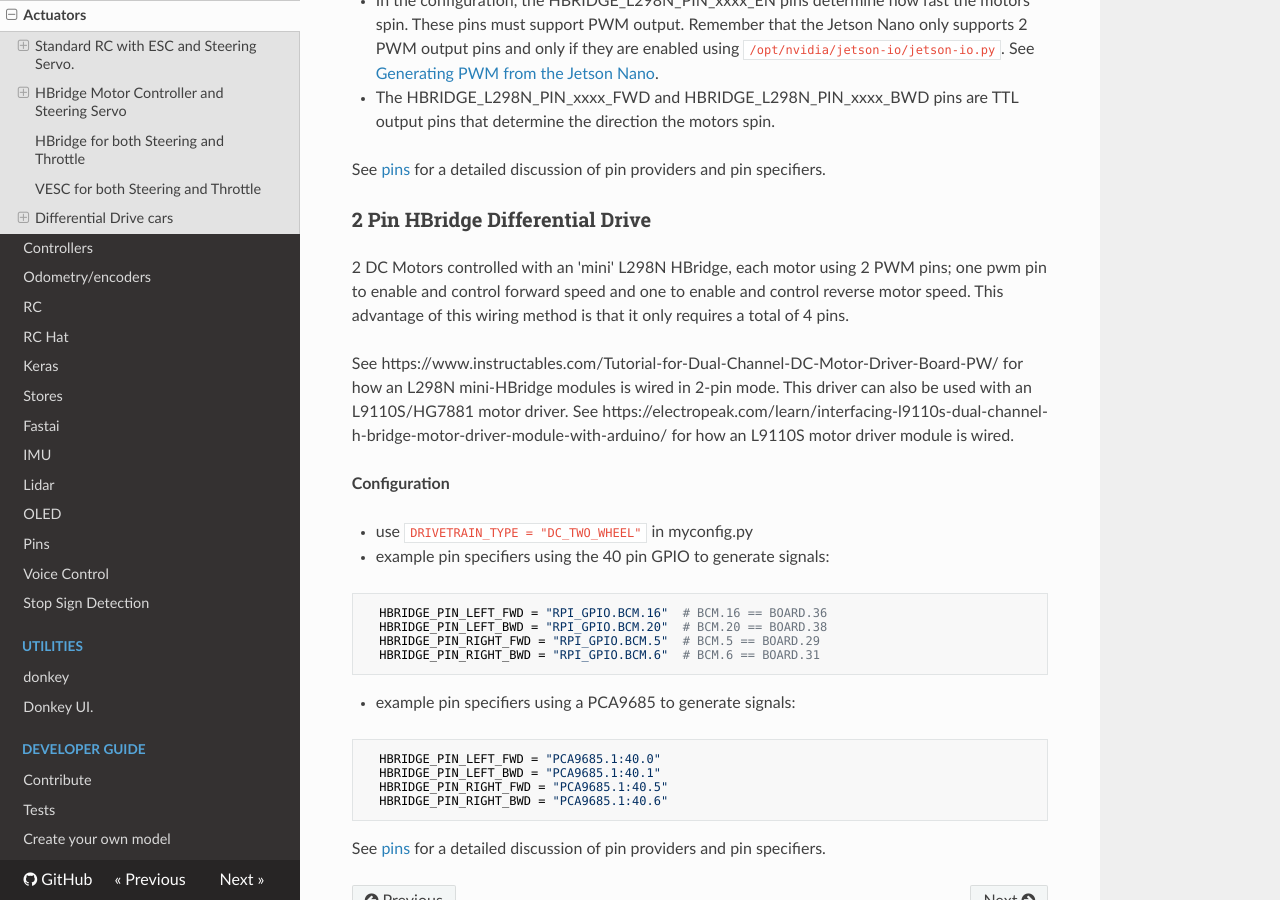
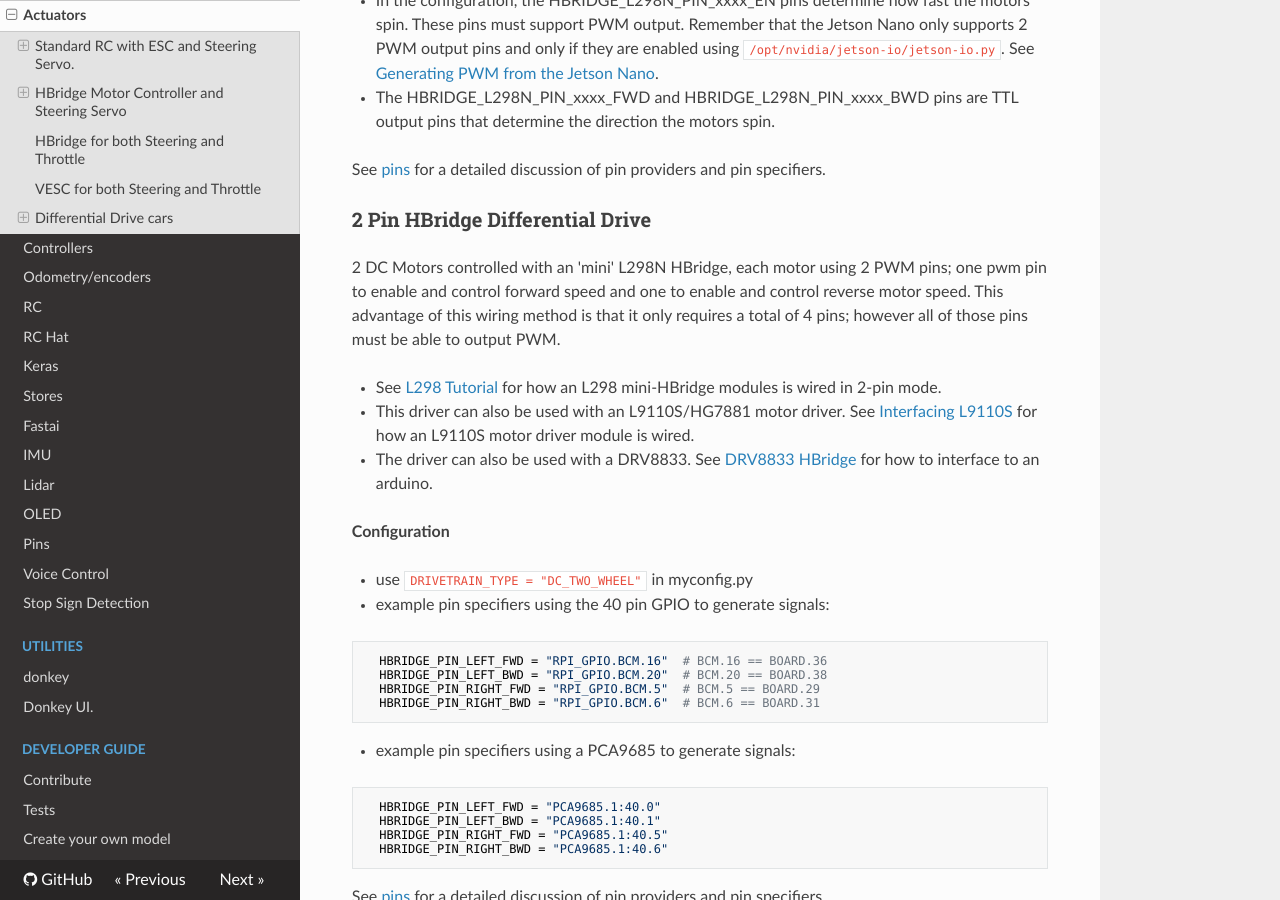
Before and after one commit to autorope/donkeydocs, an MkDocs documentation site: the page built from docs/parts/actuators.md, in a window 1280 px wide and 900 px high, scrolled down 9127 px. Built offline with MkDocs 1.6.1, drawn with Linux system fonts in a browser that asks for light colours; nearby versions of some CDN libraries.

Commit message:
Add reference to DRV8833 in actuators.md

```diff
--- a/docs/parts/actuators.md
+++ b/docs/parts/actuators.md
@@ -255,9 +255,11 @@ See https://www.electronicshub.org/raspberry-pi-l298n-interface-tutorial-control
 See [pins](pins.md) for a detailed discussion of pin providers and pin specifiers.
 
 ### 2 Pin HBridge Differential Drive
-2 DC Motors controlled with an 'mini' L298N HBridge, each motor using 2 PWM pins; one pwm pin to enable and control forward speed and one to enable and control reverse motor speed.  This advantage of this wiring method is that it only requires a total of 4 pins.
+2 DC Motors controlled with an 'mini' L298N HBridge, each motor using 2 PWM pins; one pwm pin to enable and control forward speed and one to enable and control reverse motor speed.  This advantage of this wiring method is that it only requires a total of 4 pins; however all of those pins must be able to output PWM.
 
-See https://www.instructables.com/Tutorial-for-Dual-Channel-DC-Motor-Driver-Board-PW/ for how an L298N mini-HBridge modules is wired in 2-pin mode. This driver can also be used with an L9110S/HG7881 motor driver.  See https://electropeak.com/learn/interfacing-l9110s-dual-channel-h-bridge-motor-driver-module-with-arduino/ for how an L9110S motor driver module is wired.
+- See [L298 Tutorial](https://www.instructables.com/Tutorial-for-Dual-Channel-DC-Motor-Driver-Board-PW/) for how an L298 mini-HBridge modules is wired in 2-pin mode.
+- This driver can also be used with an L9110S/HG7881 motor driver.  See [Interfacing L9110S](https://electropeak.com/learn/interfacing-l9110s-dual-channel-h-bridge-motor-driver-module-with-arduino/) for how an L9110S motor driver module is wired.
+- The driver can also be used with a DRV8833.  See [DRV8833 HBridge](https://electropeak.com/learn/interfacing-drv8833-dual-motor-driver-module-with-arduino/) for how to interface to an arduino.
 
 
 **Configuration**
```
